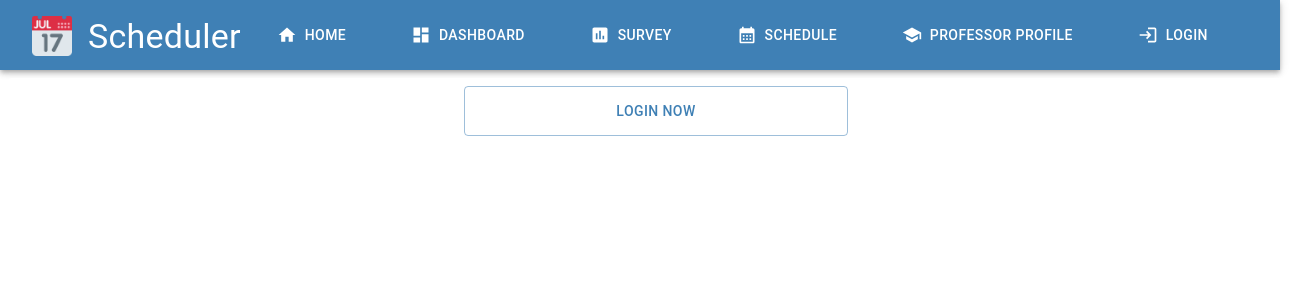
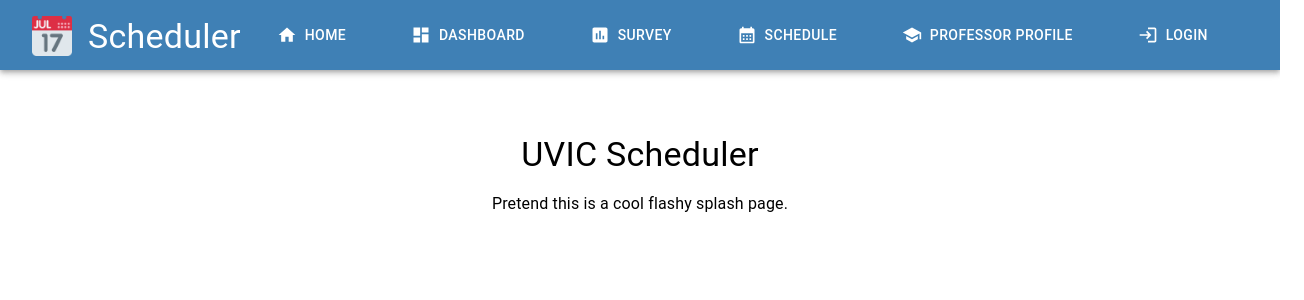
Before and after one commit to SENG499-Company-4/Frontend, a React (Create React App) app in the folder app/: page / in a window 1280 px wide. Shown: the top 300 px of the page, 1304 px wide, since content can reach past the window. Built offline with nearby package versions, Linux system fonts and the light colour scheme.

Commit message:
Remove login button from home page, add VERY basic splash

```diff
--- a/app/src/components/pages/Home.tsx
+++ b/app/src/components/pages/Home.tsx
@@ -1,29 +1,17 @@
 import React from 'react';
-import { useNavigate, NavigateFunction } from 'react-router-dom';
-import Button from '@mui/material/Button';
-import Box from '@mui/material/Box';
+import Grid from '@mui/material/Grid';
+import { Typography } from '@mui/material';
 
 function Home() {
-  let navigate: NavigateFunction = useNavigate();
-
   return (
-    <Box
-      sx={{
-        display: 'flex',
-        justifyContent: 'center',
-        alignContent: 'center',
-        p: 1,
-        m: 1,
-        bgcolor: 'background.paper',
-        height: 1,
-        width: 1,
-        borderRadius: 1
-      }}
-    >
-      <Button variant="outlined" style={{ width: '30%', height: 50 }} onClick={() => navigate(`/login`)}>
-        Login Now
-      </Button>
-    </Box>
+    <Grid container spacing={2} alignItems={'center'} marginTop={6} direction={'column'}>
+      <Grid item>
+        <Typography variant="h4">UVIC Scheduler</Typography>
+      </Grid>
+      <Grid item>
+        <Typography variant="body1">Pretend this is a cool flashy splash page.</Typography>
+      </Grid>
+    </Grid>
   );
 }
 
```
